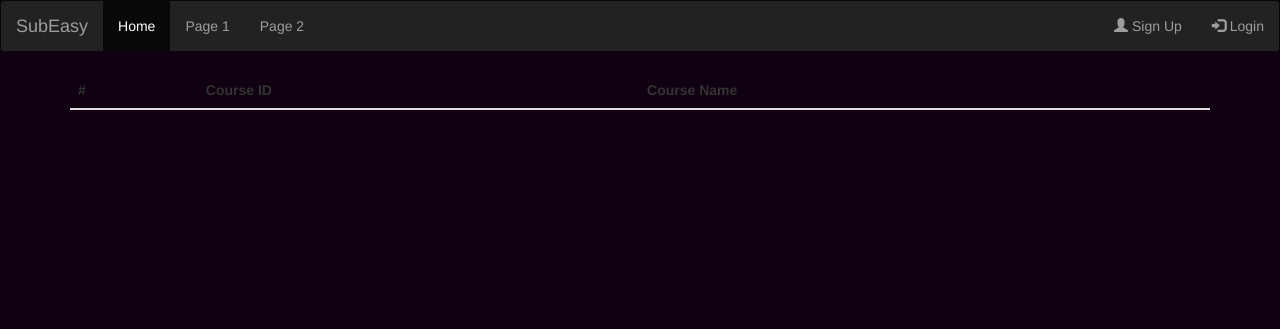
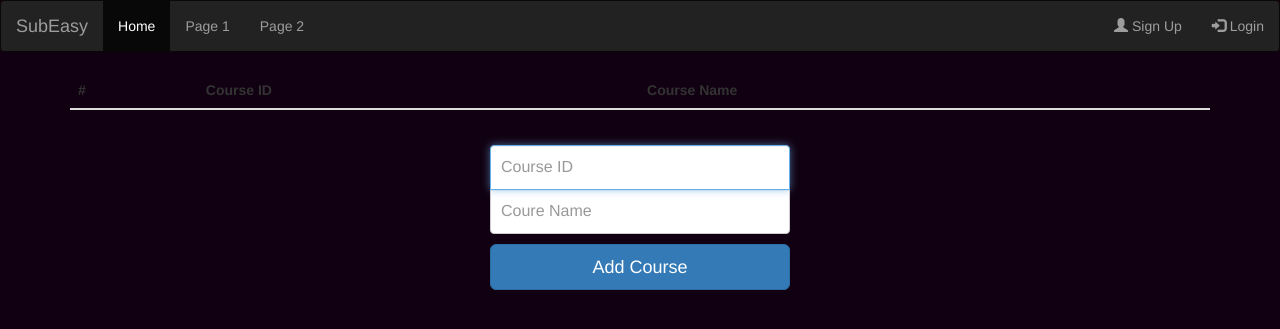
Before and after one commit to kartiks025/subeasy, a Django app: template sedb/templates/sedb/admin_home.html in a window 1280 px wide. Shown: the top 329 px of the page. Run offline with Django 3.2, Linux system fonts and the light colour scheme; the template is opened without the code that fills it, so the values that code supplies are empty; parts of the project's set-up code (start-up, migrations or seed data) failed here and were passed over; some libraries are stand-ins or nearby versions.

```diff
--- a/sedb/templates/sedb/admin_home.html
+++ b/sedb/templates/sedb/admin_home.html
@@ -50,6 +50,13 @@
             </thead>
           </table>
         </div>
+        <form class="form-signin" action="add_course" method="post">{% csrf_token %}
+                <input name="course_id" type="text" class="form-control" placeholder="Course ID" required autofocus>
+                <input name="name" type="password" class="form-control" placeholder="Coure Name" required>
+                <button class="btn btn-lg btn-primary btn-block" type="submit">
+                    Add Course</button>
+
+                       </form>
     </div>
 
   </body>
```
Also changed, not shown: sedb/views.py (+14 -4 lines).
